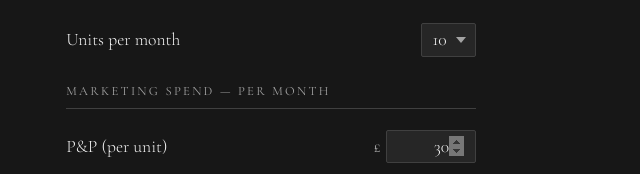
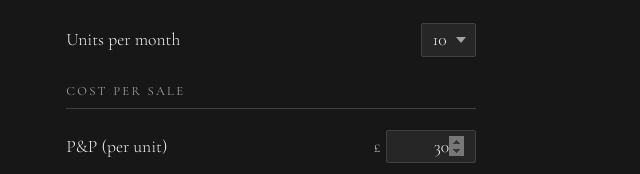
Before and after one commit to stevemolesworth/nettle, a website: page finances/index.html in a window 1280 px wide. Shown: the part 262-436 px from the top of the page, 609-1249 px from the left. Drawn offline with nearby package versions, Linux system fonts and the light colour scheme.

Commit message:
Rename 'Marketing spend — per month' subheading to 'Cost per sale'
Co-Authored-By: Claude Sonnet 4.6 <noreply@anthropic.com>

```diff
--- a/finances/index.html
+++ b/finances/index.html
@@ -349,7 +349,7 @@
         </div>
 
         <div style="margin-top: 1.5rem;">
-          <h2 style="margin-bottom: 1.2rem;">Marketing spend — per month</h2>
+          <h2 style="margin-bottom: 1.2rem;">Cost per sale</h2>
           <div class="field">
             <label>P&amp;P (per unit)</label>
             <div class="input-wrap"><span>£</span><input type="number" id="mkt-photography" value="30" min="0" step="1" /></div>
```
